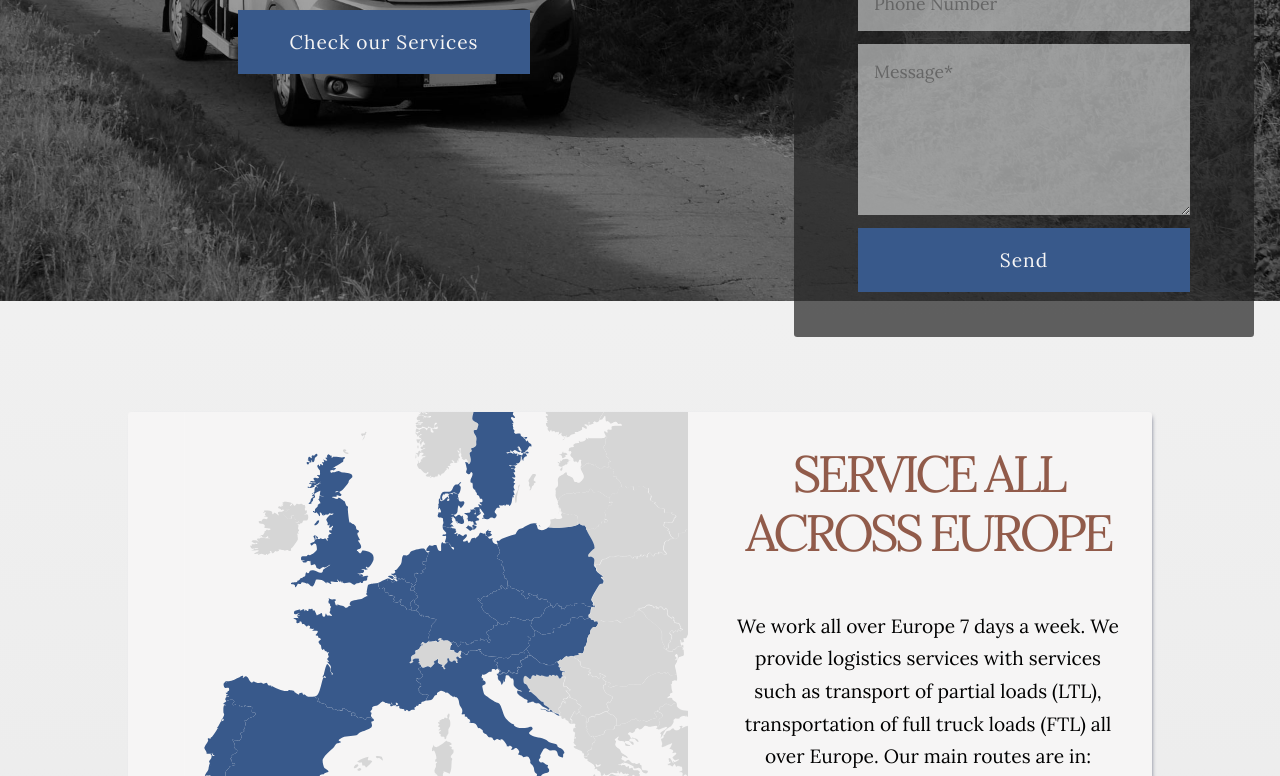
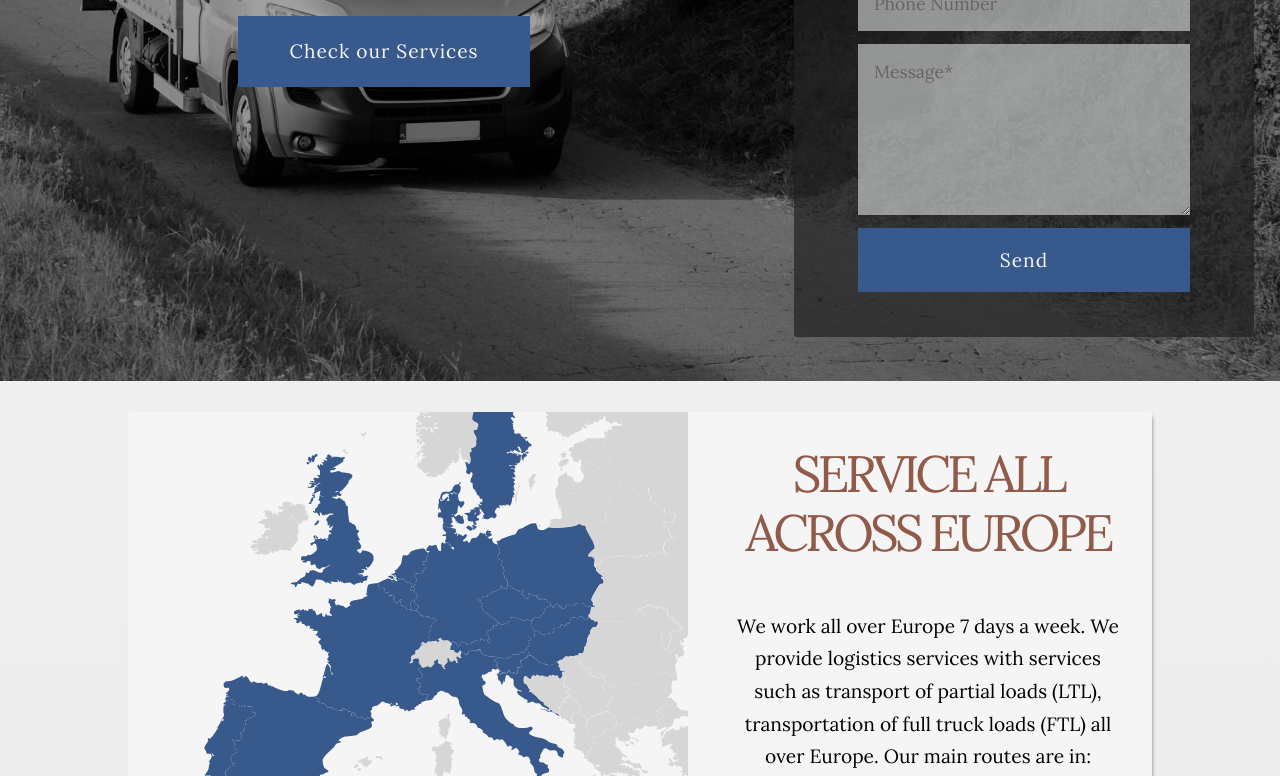
Before and after one commit to jsberlanga/dudatransport, a Gatsby site: page / in a window 1280 px wide. Shown: the part 419-1195 px from the top of the page. Built offline with nearby package versions, Linux system fonts and the light colour scheme; Gatsby itself is replaced by a stand-in of ours.

Commit message:
feat(layout): height refactor

```diff
--- a/src/components/About/index.js
+++ b/src/components/About/index.js
@@ -46,9 +46,11 @@ const AboutWrapper = styled.div`
       background: #915b4a;
       background: ${styles.colors.brown};
       font-weight: 400;
-
+      transition: all 0.3s;
+      border: 1px solid ${styles.colors.brown};
       &:hover {
-        background: ${styles.colors.brown2};
+        background: ${styles.colors.mainLight};
+        color: ${styles.colors.brown};
       }
     }
   }
--- a/src/components/Hero/Hero.js
+++ b/src/components/Hero/Hero.js
@@ -2,14 +2,15 @@ import React from "react"
 import styled from "styled-components"
 import { Link } from "gatsby"
 
-import { styles, Button } from "../../utils/"
+import { styles, hoverEffect } from "../../utils/"
 
 const HeroWrapper = styled.div`
+  min-height: 50vh;
   color: ${styles.colors.mainLight};
   display: flex;
   flex-direction: column;
   align-items: center;
-  margin: 10em auto;
+  margin: 25vh auto 12.5vh;
   h1 {
     font-size: 3.2rem;
     text-transform: uppercase;
@@ -18,15 +19,7 @@ const HeroWrapper = styled.div`
     font-size: 1.4rem;
   }
 
-  @media (max-width: 1130px) {
-    margin: 6.5em auto;
-  }
-
-  @media (max-width: 768px) {
-    padding: 0 1.4rem;
-  }
   @media (max-width: 425px) {
-    margin: 4em auto 7em;
     h1 {
       font-size: 2.8rem;
       margin-bottom: 1.75rem;
@@ -36,6 +29,20 @@ const HeroWrapper = styled.div`
       margin-bottom: 1.75rem;
     }
   }
+
+  a {
+    background: ${styles.colors.blue};
+    color: ${styles.colors.mainLight};
+    position: relative;
+    letter-spacing: 1px;
+    font-size: 1.2rem;
+    min-height: 4rem;
+    padding: 1.2rem 3.2rem;
+    z-index: 2;
+    margin-top: 0.7rem;
+
+    ${hoverEffect()};
+  }
 `
 
 const Hero = () => (
@@ -44,9 +51,7 @@ const Hero = () => (
     <p style={{ fontStyle: "italic" }}>
       Guaranteed by years of experience and customer delight.
     </p>
-    <Button style={{ marginTop: "0.7em" }}>
-      <Link to="/services">Check our Services</Link>
-    </Button>
+    <Link to="/services">Check our Services</Link>
   </HeroWrapper>
 )
 
--- a/src/components/Services/index.js
+++ b/src/components/Services/index.js
@@ -36,9 +36,12 @@ const ServicesWrapper = styled.div`
     color: ${styles.colors.brown};
     font-weight: 400;
     border: 1px solid ${styles.colors.brown};
+    transition: all 0.3s;
   }
   .link:hover {
-    border: 1.2px solid ${styles.colors.brown};
+    border: 1px solid transparent;
+    background: ${styles.colors.brown2};
+    color: ${styles.colors.mainLight};
   }
 
   @media (max-width: 768px) {
--- a/src/components/layout.js
+++ b/src/components/layout.js
@@ -142,8 +142,14 @@ const Container = styled.div`
   }
   .main-image {
     width: 100%;
+    min-height: 100vh;
     position: absolute;
     z-index: -1;
+
+    div {
+      position: initial !important;
+    }
+
     @media (max-width: 768px) {
       width: 1000px;
       margin-left: -3rem;
```
